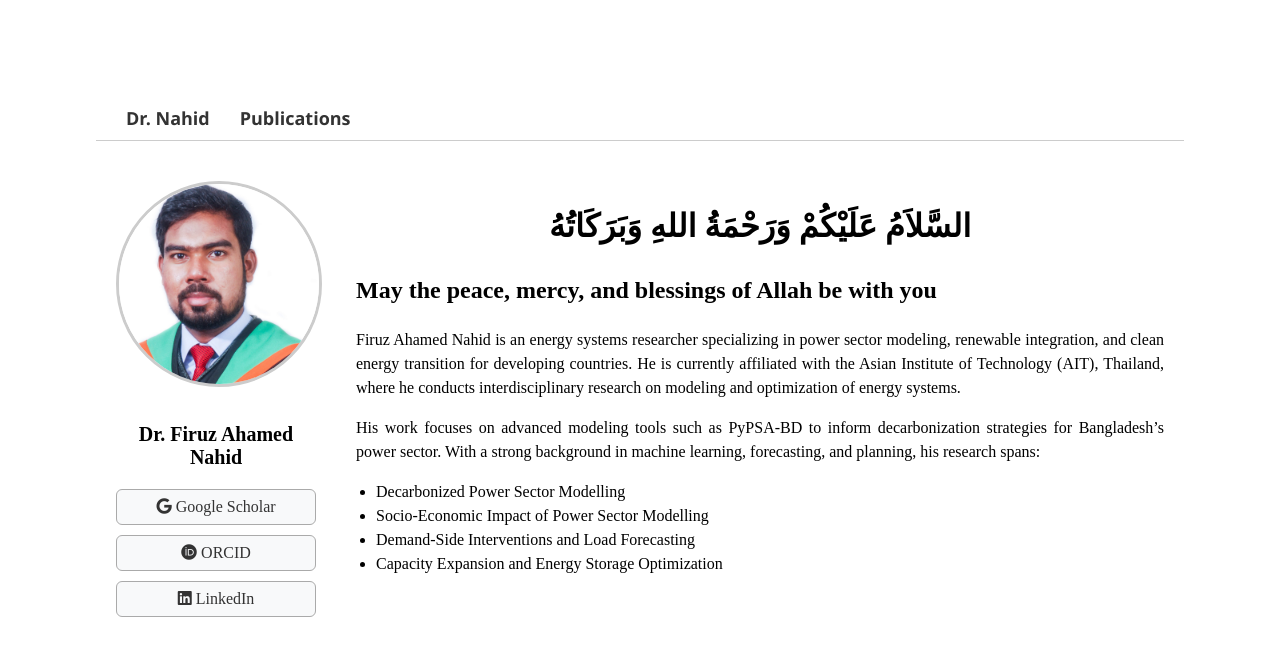
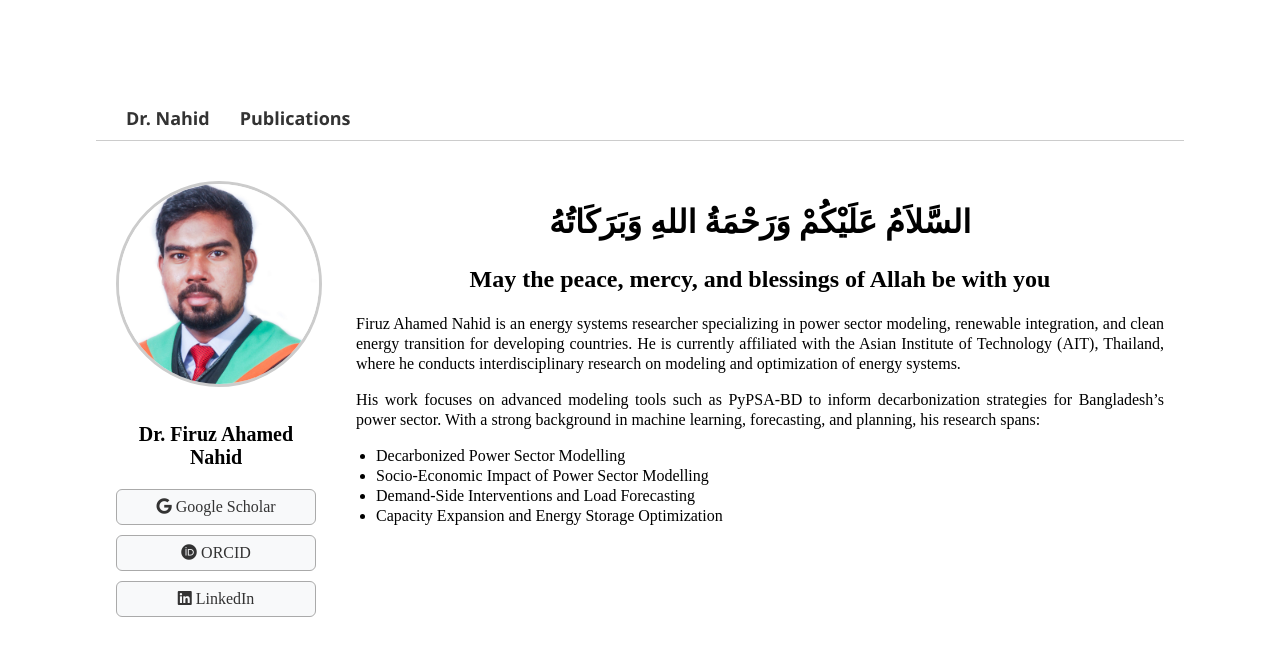
Before and after one commit to FiruzAhamed/firuzahamed.github.io, a Jekyll site: the page built from index.md, in a window 1280 px wide. Shown: the top 656 px of the page. Built offline with Jekyll 4.4.1, drawn with Linux system fonts in a browser that asks for light colours.

Commit message:
Update style.css

```diff
--- a/assets/css/style.css
+++ b/assets/css/style.css
@@ -6,7 +6,7 @@
 /* Main layout for homepage */
 .homepage-container {
   display: flex;
-  max-width: 1500px;
+  max-width: 1200px;
   margin: 40px auto;
   gap: 40px;
   padding: 0 20px;
@@ -60,7 +60,7 @@
 .right-panel {
   flex: 1;
   font-size: 16px;
-  line-height: 1.5;
+  line-height: 1.25;
   text-align: justify;
 }
 
@@ -69,6 +69,9 @@
 }
 
 .intro-heading h1 {
+  text-align: center;
+}
+.intro-heading h2 {
   text-align: center;
 }
 
```
